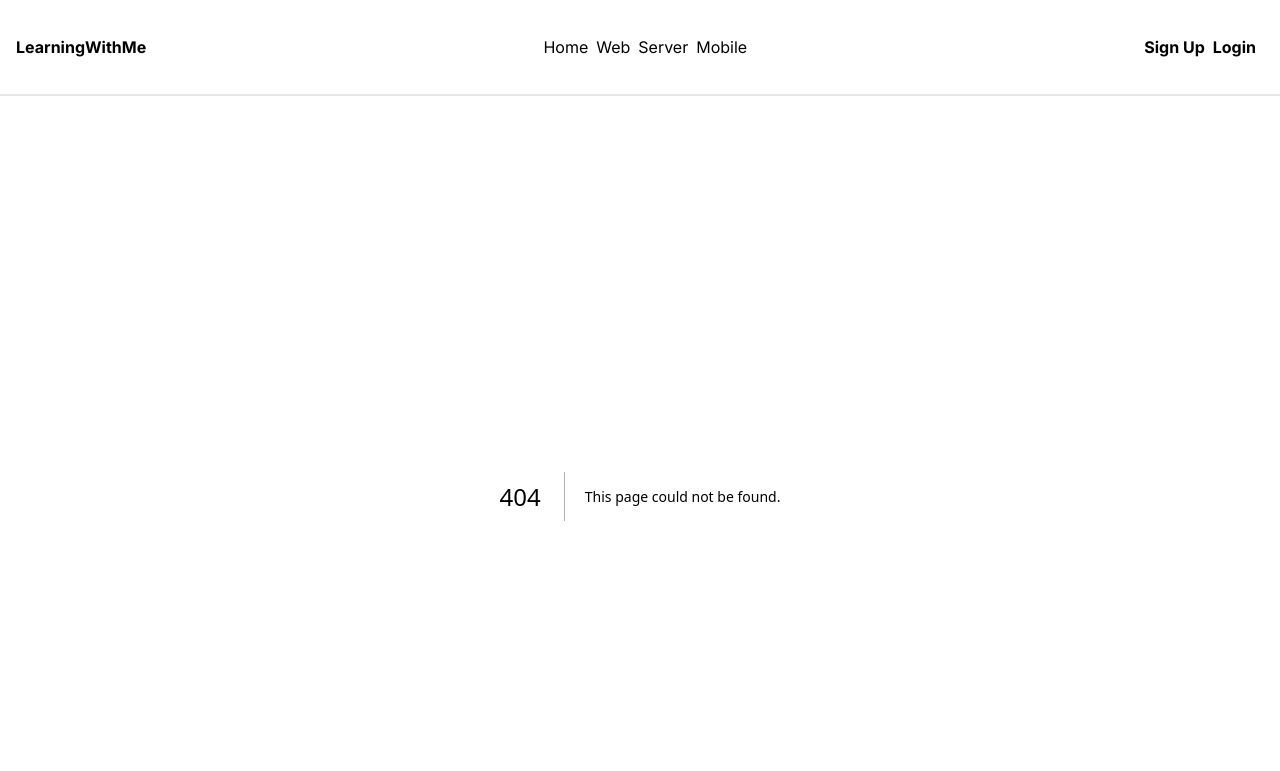
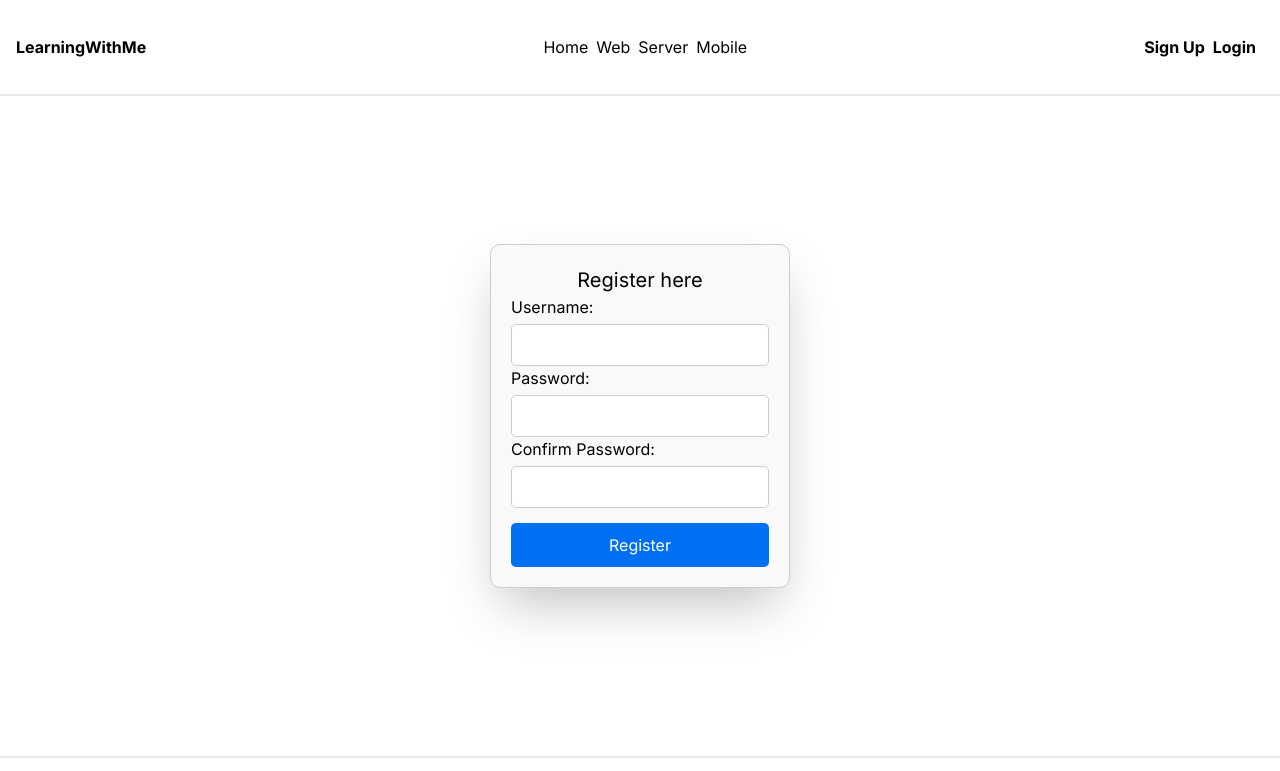
Before and after one commit to isuraem/WDAT---SyllabusApp, a Next.js app: page /register in a window 1280 px wide. Before the commit this address had no page. Shown: the top 771 px of the page. Built offline with nearby package versions, Linux system fonts and the light colour scheme.

Commit message:
changes_related_to_register

```diff
--- a/src/app/(auth)/login/page.tsx
+++ b/src/app/(auth)/login/page.tsx
@@ -42,7 +42,8 @@ import { useState } from 'react';
 import './styles.css';
 import TextInput from '@/components/textInput';
 import { DummyUsers } from "../../constants/dummyUsers";
-import { useRouter  } from 'next/navigation';
+import { useRouter } from 'next/navigation';
+import Link from 'next/link';
 
 export default function LoginPage() {
   const [username, setUsername] = useState('');
@@ -89,6 +90,11 @@ export default function LoginPage() {
           />
         </div>
         <button type="submit">Login</button>
+        <div className="flex justify-center mt-2">
+          <Link href="/register" className="text-blue-500 hover:text-blue-700 underline">
+            Register here
+          </Link>
+        </div>
       </form>
     </div>
   );
--- /dev/null
+++ b/src/app/(auth)/register/api/route.ts
@@ -0,0 +1,21 @@
+import { DummyUsers } from "../../../constants/dummyUsers";
+import { type NextRequest } from "next/server";
+
+export async function POST(request: NextRequest){
+
+    const dummyUser = await request.json();
+    const newUser = {
+        id: dummyUser.length + 1,
+        name: dummyUser.name,
+        password: dummyUser.password,
+    }
+    DummyUsers.push(newUser);
+
+    return new Response(JSON.stringify(newUser),{
+        headers: {
+            "Content-Type": "application/json",
+        },
+        status: 201,
+    })
+    return Response.json(newUser);
+}
--- /dev/null
+++ b/src/app/(auth)/register/page.tsx
@@ -0,0 +1,84 @@
+'use client'
+import { useState } from 'react';
+import './styles.css';
+import TextInput from '@/components/textInput';
+import { DummyUsers } from "../../constants/dummyUsers";
+import { useRouter } from 'next/navigation';
+
+export default function LoginPage() {
+    const [username, setUsername] = useState('');
+    const [password, setPassword] = useState('');
+    const [newPassword, setNewPassword] = useState('');
+    const router = useRouter();
+
+    const handleSubmit = async (e) => {
+        e.preventDefault();
+
+        if (password !== newPassword) {
+            alert("Passwords do not match. Please try again.");
+            return;
+        }
+
+        const userData = {
+            name: username,
+            password: password
+        };
+
+        try {
+            const response = await fetch('http://localhost:3000/register/api', {
+                method: 'POST',
+                headers: {
+                    'Content-Type': 'application/json',
+                },
+                body: JSON.stringify(userData),
+            });
+
+            if (response.ok) {
+                console.log('Registration Successful:', userData);
+                localStorage.setItem('userLoggedIn', 'true');  // Set login status in local storage
+                router.back();
+            } else {
+                console.log('Registration Failed:', response.statusText);
+                localStorage.removeItem('userLoggedIn');  // Ensure userLoggedIn is cleared if registration fails
+            }
+        } catch (error) {
+            console.error('Error registering user:', error);
+        }
+    };
+
+
+    return (
+        <div className="container1">
+            <form onSubmit={handleSubmit} className="form">
+                <div className='loginTextDiv'>
+                    <h2 className='LoginText'>Register here</h2>
+                </div>
+                <div className="inputGroup">
+                    <TextInput
+                        id="username"
+                        label="Username:"
+                        type="text"
+                        value={username}
+                        onChange={setUsername}
+                    />
+
+                    <TextInput
+                        id="password"
+                        label="Password:"
+                        type="password" // Ensure the password field masks input
+                        value={password}
+                        onChange={setPassword}
+                    />
+                    <TextInput
+                        id="password"
+                        label="Confirm Password:"
+                        type="password" // Ensure the password field masks input
+                        value={newPassword}
+                        onChange={setNewPassword}
+                    />
+                </div>
+                <button type="submit">Register</button>
+            </form>
+        </div>
+    );
+}
--- /dev/null
+++ b/src/app/(auth)/register/styles.css
@@ -0,0 +1,55 @@
+.container1 {
+    display: flex;
+    width: 100%;
+    justify-content: center;
+    align-items: center;
+    height: 80vh;
+  }
+
+  .form {
+    width: 300px;
+    padding: 20px;
+    border: 1px solid #ccc;
+    border-radius: 10px;
+    background-color: #f9f9f9;
+    box-shadow: rgba(0, 0, 0, 0.25) 0px 25px 50px -12px;
+  }
+
+  .inputGroup {
+    margin-bottom: 15px;
+  }
+
+  label {
+    display: block;
+    margin-bottom: 5px;
+  }
+
+  input {
+    width: 100%;
+    padding: 8px;
+    font-size: 16px;
+    border: 1px solid #ccc;
+    border-radius: 5px;
+  }
+
+  button {
+    width: 100%;
+    padding: 10px;
+    font-size: 16px;
+    border: none;
+    border-radius: 5px;
+    background-color: #0070f3;
+    color: #fff;
+    cursor: pointer;
+  }
+
+  button:hover {
+    background-color: #0053a1;
+  }
+.LoginText{
+    font-size: 20px;
+}
+.loginTextDiv{
+  display: flex;
+  justify-content: center;
+}
```
